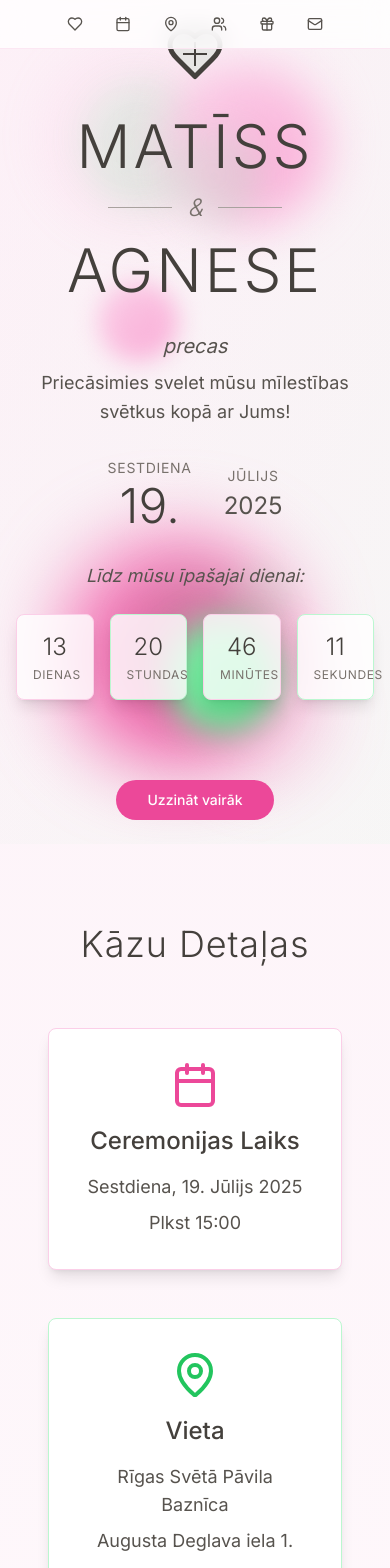
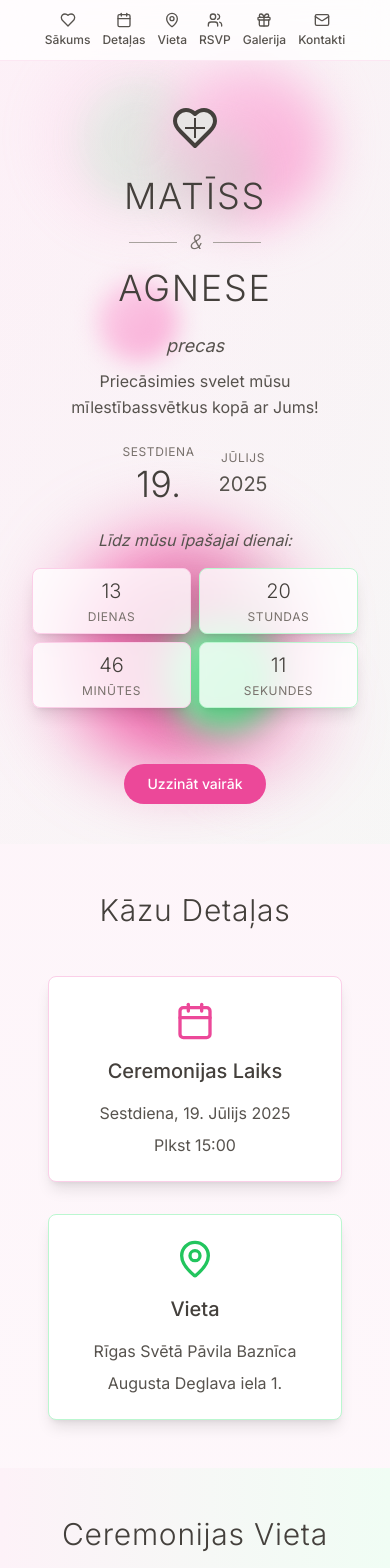
Before and after one commit to Amixx/invite-web-blossom-21, a React (Vite) app: page / in a window 390 px wide. Shown: the top 1568 px of the page. Built offline with nearby package versions, Linux system fonts and the light colour scheme; a web font is replaced by a local one.

Commit message:
Fix: Mobile responsiveness
Improve mobile display of countdown timer and other elements.

```diff
--- a/src/components/CountdownTimer.tsx
+++ b/src/components/CountdownTimer.tsx
@@ -33,48 +33,48 @@ const CountdownTimer = () => {
   }, []);
 
   return (
-    <div className="mb-12">
-      <p className="text-lg text-stone-600 mb-6 italic">Līdz mūsu īpašajai dienai:</p>
-      <div className="grid grid-cols-4 gap-4 max-w-md mx-auto">
+    <div className="mb-8 sm:mb-12 px-4">
+      <p className="text-base sm:text-lg text-stone-600 mb-4 sm:mb-6 italic text-center">Līdz mūsu īpašajai dienai:</p>
+      <div className="grid grid-cols-2 sm:grid-cols-4 gap-2 sm:gap-4 max-w-sm sm:max-w-md mx-auto">
         <Card className="border-pink-200 bg-white/80 backdrop-blur-sm shadow-lg">
-          <CardContent className="p-4 text-center">
-            <div className="text-2xl md:text-3xl font-light text-stone-700 mb-1">
+          <CardContent className="p-2 sm:p-4 text-center">
+            <div className="text-xl sm:text-2xl md:text-3xl font-light text-stone-700 mb-1">
               {timeLeft.days}
             </div>
-            <div className="text-xs md:text-sm text-stone-500 uppercase tracking-wider">
+            <div className="text-xs text-stone-500 uppercase tracking-wider">
               Dienas
             </div>
           </CardContent>
         </Card>
 
         <Card className="border-green-200 bg-white/80 backdrop-blur-sm shadow-lg">
-          <CardContent className="p-4 text-center">
-            <div className="text-2xl md:text-3xl font-light text-stone-700 mb-1">
+          <CardContent className="p-2 sm:p-4 text-center">
+            <div className="text-xl sm:text-2xl md:text-3xl font-light text-stone-700 mb-1">
               {timeLeft.hours}
             </div>
-            <div className="text-xs md:text-sm text-stone-500 uppercase tracking-wider">
+            <div className="text-xs text-stone-500 uppercase tracking-wider">
               Stundas
             </div>
           </CardContent>
         </Card>
 
         <Card className="border-pink-200 bg-white/80 backdrop-blur-sm shadow-lg">
-          <CardContent className="p-4 text-center">
-            <div className="text-2xl md:text-3xl font-light text-stone-700 mb-1">
+          <CardContent className="p-2 sm:p-4 text-center">
+            <div className="text-xl sm:text-2xl md:text-3xl font-light text-stone-700 mb-1">
               {timeLeft.minutes}
             </div>
-            <div className="text-xs md:text-sm text-stone-500 uppercase tracking-wider">
+            <div className="text-xs text-stone-500 uppercase tracking-wider">
               Minūtes
             </div>
           </CardContent>
         </Card>
 
         <Card className="border-green-200 bg-white/80 backdrop-blur-sm shadow-lg">
-          <CardContent className="p-4 text-center">
-            <div className="text-2xl md:text-3xl font-light text-stone-700 mb-1">
+          <CardContent className="p-2 sm:p-4 text-center">
+            <div className="text-xl sm:text-2xl md:text-3xl font-light text-stone-700 mb-1">
               {timeLeft.seconds}
             </div>
-            <div className="text-xs md:text-sm text-stone-500 uppercase tracking-wider">
+            <div className="text-xs text-stone-500 uppercase tracking-wider">
               Sekundes
             </div>
           </CardContent>
--- a/src/pages/Index.tsx
+++ b/src/pages/Index.tsx
@@ -1,4 +1,3 @@
-
 import { useState } from "react";
 import { Button } from "@/components/ui/button";
 import { Card, CardContent } from "@/components/ui/card";
@@ -21,8 +20,8 @@ const Index = () => {
     <div className="min-h-screen bg-gradient-to-b from-pink-50 via-white to-green-50">
       {/* Navigation */}
       <nav className="fixed top-0 w-full bg-white/80 backdrop-blur-md z-50 border-b border-pink-100">
-        <div className="container mx-auto px-4 py-4">
-          <div className="flex justify-center space-x-8">
+        <div className="container mx-auto px-2 sm:px-4 py-3 sm:py-4">
+          <div className="flex justify-center space-x-3 sm:space-x-8 overflow-x-auto">
             {[
               { id: "home", label: "Sākums", icon: Heart },
               { id: "details", label: "Detaļas", icon: Calendar },
@@ -34,10 +33,10 @@ const Index = () => {
               <button
                 key={id}
                 onClick={() => scrollToSection(id)}
-                className="flex items-center space-x-2 text-stone-600 hover:text-pink-600 transition-colors duration-300"
+                className="flex flex-col sm:flex-row items-center space-y-1 sm:space-y-0 sm:space-x-2 text-stone-600 hover:text-pink-600 transition-colors duration-300 min-w-0 flex-shrink-0"
               >
                 <Icon size={16} />
-                <span className="hidden md:inline font-medium">{label}</span>
+                <span className="text-xs sm:text-sm font-medium whitespace-nowrap">{label}</span>
               </button>
             ))}
           </div>
@@ -45,7 +44,7 @@ const Index = () => {
       </nav>
 
       {/* Hero Section */}
-      <section id="home" className="min-h-screen flex items-center justify-center relative overflow-hidden">
+      <section id="home" className="min-h-screen flex items-center justify-center relative overflow-hidden pt-16 sm:pt-0">
         <div className="absolute inset-0 bg-gradient-to-br from-pink-100/20 to-green-100/20"></div>
 
         {/* Beautiful floral background elements */}
@@ -93,43 +92,43 @@ const Index = () => {
 
         <div className="text-center z-10 px-4">
           {/* Heart with cross symbol */}
-          <div className="mb-8 flex justify-center">
+          <div className="mb-6 sm:mb-8 flex justify-center">
             <div className="relative">
-              <Heart size={60} className="text-stone-700 fill-stone-200" />
+              <Heart size={48} className="sm:w-15 sm:h-15 text-stone-700 fill-stone-200" />
               <div className="absolute inset-0 flex items-center justify-center">
-                <div className="w-6 h-0.5 bg-stone-700"></div>
-                <div className="absolute w-0.5 h-6 bg-stone-700"></div>
+                <div className="w-5 sm:w-6 h-0.5 bg-stone-700"></div>
+                <div className="absolute w-0.5 h-5 sm:h-6 bg-stone-700"></div>
               </div>
             </div>
           </div>
 
-          <h1 className="text-6xl md:text-8xl font-light text-stone-700 mb-4 tracking-wider">
+          <h1 className="text-4xl sm:text-6xl md:text-8xl font-light text-stone-700 mb-3 sm:mb-4 tracking-wider">
             MATĪSS
           </h1>
-          <div className="flex items-center justify-center mb-4">
-            <div className="w-16 h-px bg-stone-400"></div>
-            <span className="mx-4 text-2xl text-stone-500 font-light italic">&</span>
-            <div className="w-16 h-px bg-stone-400"></div>
+          <div className="flex items-center justify-center mb-3 sm:mb-4">
+            <div className="w-12 sm:w-16 h-px bg-stone-400"></div>
+            <span className="mx-3 sm:mx-4 text-xl sm:text-2xl text-stone-500 font-light italic">&</span>
+            <div className="w-12 sm:w-16 h-px bg-stone-400"></div>
           </div>
-          <h1 className="text-6xl md:text-8xl font-light text-stone-700 mb-8 tracking-wider">
+          <h1 className="text-4xl sm:text-6xl md:text-8xl font-light text-stone-700 mb-6 sm:mb-8 tracking-wider">
             AGNESE
           </h1>
 
-          <p className="text-xl text-stone-600 mb-2 italic">precas</p>
+          <p className="text-lg sm:text-xl text-stone-600 mb-2 italic">precas</p>
 
-          <p className="text-lg text-stone-600 mb-8 max-w-2xl mx-auto leading-relaxed">
-            Priecāsimies svelet mūsu mīlestības<br />
+          <p className="text-base sm:text-lg text-stone-600 mb-6 sm:mb-8 max-w-2xl mx-auto leading-relaxed px-4">
+            Priecāsimies svelet mūsu mīlestības<br className="hidden sm:block" />
             svētkus kopā ar Jums!
           </p>
 
-          <div className="flex items-center justify-center space-x-8 mb-8">
+          <div className="flex items-center justify-center space-x-6 sm:space-x-8 mb-6 sm:mb-8">
             <div className="text-center">
-              <div className="text-sm text-stone-500 uppercase tracking-wider mb-1">Sestdiena</div>
-              <div className="text-5xl font-light text-stone-700">19.</div>
+              <div className="text-xs sm:text-sm text-stone-500 uppercase tracking-wider mb-1">Sestdiena</div>
+              <div className="text-4xl sm:text-5xl font-light text-stone-700">19.</div>
             </div>
             <div className="text-center">
-              <div className="text-sm text-stone-500 uppercase tracking-wider mb-1">Jūlijs</div>
-              <div className="text-2xl text-stone-600">2025</div>
+              <div className="text-xs sm:text-sm text-stone-500 uppercase tracking-wider mb-1">Jūlijs</div>
+              <div className="text-xl sm:text-2xl text-stone-600">2025</div>
             </div>
           </div>
 
@@ -138,7 +137,7 @@ const Index = () => {
 
           <Button
             onClick={() => scrollToSection("details")}
-            className="bg-pink-500 hover:bg-pink-600 text-white px-8 py-3 rounded-full transition-all duration-300 transform hover:scale-105 mt-8"
+            className="bg-pink-500 hover:bg-pink-600 text-white px-6 sm:px-8 py-2 sm:py-3 rounded-full transition-all duration-300 transform hover:scale-105 mt-6 sm:mt-8 text-sm sm:text-base"
           >
             Uzzināt vairāk
           </Button>
@@ -146,28 +145,28 @@ const Index = () => {
       </section>
 
       {/* Wedding Details */}
-      <section id="details" className="py-20 px-4">
+      <section id="details" className="py-12 sm:py-20 px-4">
         <div className="container mx-auto max-w-4xl">
-          <h2 className="text-4xl font-light text-center text-stone-700 mb-16 tracking-wide">
+          <h2 className="text-3xl sm:text-4xl font-light text-center text-stone-700 mb-12 sm:mb-16 tracking-wide">
             Kāzu Detaļas
           </h2>
 
-          <div className="grid md:grid-cols-2 gap-12">
+          <div className="grid sm:grid-cols-2 gap-8 sm:gap-12">
             <Card className="border-pink-200 shadow-lg hover:shadow-xl transition-shadow duration-300">
-              <CardContent className="p-8 text-center">
-                <Calendar className="mx-auto mb-4 text-pink-500" size={48} />
-                <h3 className="text-2xl font-medium text-stone-700 mb-4">Ceremonijas Laiks</h3>
-                <p className="text-lg text-stone-600 mb-2">Sestdiena, 19. Jūlijs 2025</p>
-                <p className="text-lg text-stone-600">Plkst 15:00</p>
+              <CardContent className="p-6 sm:p-8 text-center">
+                <Calendar className="mx-auto mb-4 text-pink-500" size={40} />
+                <h3 className="text-xl sm:text-2xl font-medium text-stone-700 mb-4">Ceremonijas Laiks</h3>
+                <p className="text-base sm:text-lg text-stone-600 mb-2">Sestdiena, 19. Jūlijs 2025</p>
+                <p className="text-base sm:text-lg text-stone-600">Plkst 15:00</p>
               </CardContent>
             </Card>
 
             <Card className="border-green-200 shadow-lg hover:shadow-xl transition-shadow duration-300">
-              <CardContent className="p-8 text-center">
-                <MapPin className="mx-auto mb-4 text-green-500" size={48} />
-                <h3 className="text-2xl font-medium text-stone-700 mb-4">Vieta</h3>
-                <p className="text-lg text-stone-600 mb-2">Rīgas Svētā Pāvila Baznīca</p>
-                <p className="text-lg text-stone-600">Augusta Deglava iela 1.</p>
+              <CardContent className="p-6 sm:p-8 text-center">
+                <MapPin className="mx-auto mb-4 text-green-500" size={40} />
+                <h3 className="text-xl sm:text-2xl font-medium text-stone-700 mb-4">Vieta</h3>
+                <p className="text-base sm:text-lg text-stone-600 mb-2">Rīgas Svētā Pāvila Baznīca</p>
+                <p className="text-base sm:text-lg text-stone-600">Augusta Deglava iela 1.</p>
               </CardContent>
             </Card>
           </div>
@@ -175,21 +174,21 @@ const Index = () => {
       </section>
 
       {/* Venue Information */}
-      <section id="venue" className="py-20 px-4 bg-gradient-to-r from-pink-50 to-green-50">
+      <section id="venue" className="py-12 sm:py-20 px-4 bg-gradient-to-r from-pink-50 to-green-50">
         <div className="container mx-auto max-w-4xl">
-          <h2 className="text-4xl font-light text-center text-stone-700 mb-16 tracking-wide">
+          <h2 className="text-3xl sm:text-4xl font-light text-center text-stone-700 mb-12 sm:mb-16 tracking-wide">
             Ceremonijas Vieta
           </h2>
 
           <Card className="shadow-xl border-0">
             <CardContent className="p-0">
-              <div className="h-64 bg-gradient-to-r from-pink-200 to-green-200 rounded-t-lg flex items-center justify-center">
-                <MapPin size={64} className="text-stone-600" />
+              <div className="h-48 sm:h-64 bg-gradient-to-r from-pink-200 to-green-200 rounded-t-lg flex items-center justify-center">
+                <MapPin size={48} className="sm:w-16 sm:h-16 text-stone-600" />
               </div>
-              <div className="p-8">
-                <h3 className="text-2xl font-medium text-stone-700 mb-4">Rīgas Svētā Pāvila Baznīca</h3>
-                <p className="text-lg text-stone-600 mb-4">Augusta Deglava iela 1, Rīga</p>
-                <p className="text-stone-600 leading-relaxed">
+              <div className="p-6 sm:p-8">
+                <h3 className="text-xl sm:text-2xl font-medium text-stone-700 mb-4">Rīgas Svētā Pāvila Baznīca</h3>
+                <p className="text-base sm:text-lg text-stone-600 mb-4">Augusta Deglava iela 1, Rīga</p>
+                <p className="text-sm sm:text-base text-stone-600 leading-relaxed">
                   Skaista vēsturiska baznīca Rīgas centrā, kas būs ideāla vieta mūsu īpašajai dienai.
                   Ceremonija sāksies plkst. 15:00, lūdzam ierasties laicīgi.
                 </p>
@@ -200,9 +199,9 @@ const Index = () => {
       </section>
 
       {/* RSVP Section */}
-      <section id="rsvp" className="py-20 px-4">
+      <section id="rsvp" className="py-12 sm:py-20 px-4">
         <div className="container mx-auto max-w-2xl">
-          <h2 className="text-4xl font-light text-center text-stone-700 mb-16 tracking-wide">
+          <h2 className="text-3xl sm:text-4xl font-light text-center text-stone-700 mb-12 sm:mb-16 tracking-wide">
             RSVP
           </h2>
           <RSVPForm />
@@ -210,9 +209,9 @@ const Index = () => {
       </section>
 
       {/* Photo Gallery */}
-      <section id="gallery" className="py-20 px-4 bg-gradient-to-b from-green-50 to-pink-50">
+      <section id="gallery" className="py-12 sm:py-20 px-4 bg-gradient-to-b from-green-50 to-pink-50">
         <div className="container mx-auto max-w-6xl">
-          <h2 className="text-4xl font-light text-center text-stone-700 mb-16 tracking-wide">
+          <h2 className="text-3xl sm:text-4xl font-light text-center text-stone-700 mb-12 sm:mb-16 tracking-wide">
             Mūsu Stāsts
           </h2>
           <PhotoGallery />
@@ -220,9 +219,9 @@ const Index = () => {
       </section>
 
       {/* Contact Section */}
-      <section id="contact" className="py-20 px-4">
+      <section id="contact" className="py-12 sm:py-20 px-4">
         <div className="container mx-auto max-w-4xl">
-          <h2 className="text-4xl font-light text-center text-stone-700 mb-16 tracking-wide">
+          <h2 className="text-3xl sm:text-4xl font-light text-center text-stone-700 mb-12 sm:mb-16 tracking-wide">
             Kontaktinformācija
           </h2>
           <ContactInfo />
@@ -230,7 +229,7 @@ const Index = () => {
       </section>
 
       {/* Footer */}
-      <footer className="py-12 bg-stone-100 text-center">
+      <footer className="py-8 sm:py-12 bg-stone-100 text-center">
         <div className="container mx-auto px-4">
           <Heart className="mx-auto mb-4 text-pink-500 fill-pink-200" size={32} />
           <p className="text-stone-600 mb-2">Matīss & Agnese</p>
```
